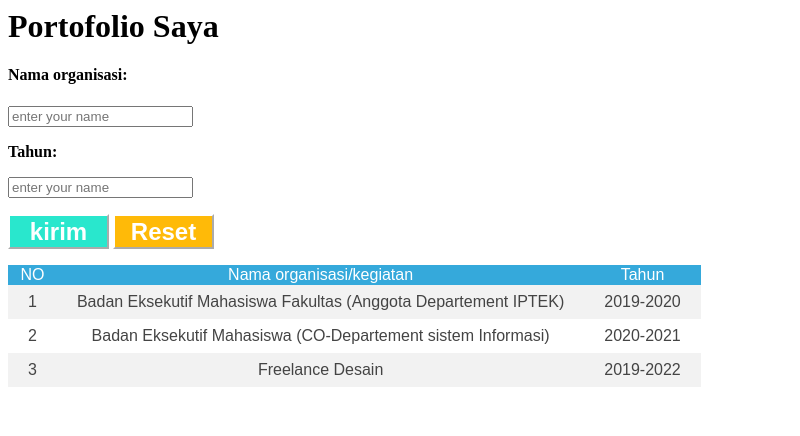
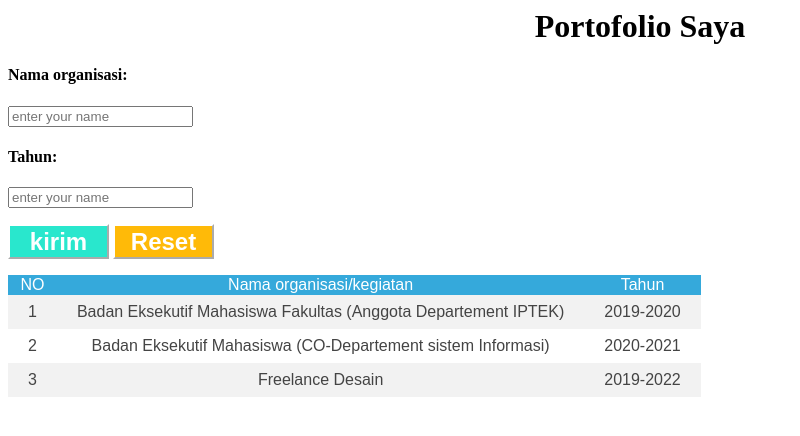
Before and after one commit to Taufiq-Ashari/Taufiq-Ashari.github.io, a plain HTML site: page portofolio.html in a window 1280 px wide. Shown: the whole page, without its empty margins (0-800 px from the left). Drawn offline with Linux system fonts and the light colour scheme.

```diff
--- a/portofolio.css
+++ b/portofolio.css
@@ -1,4 +1,3 @@
-
 
 .masok {
     width: 101px;
--- a/portofolio.html
+++ b/portofolio.html
@@ -1,17 +1,17 @@
 <html>
     <head>
-        <title> kelompok </title>
-
+        <title> portofolio </title>
         <link rel="stylesheet" type="text/css" href="portofolio.css">
         <style>table, th, td{border: 1px px solid;</style>
     </head>
     <body>
-        <h1>Portofolio Saya</h1>
+
+        <h1> <center> Portofolio Saya</center></h1>
         <form>
             <p>
-            <p> <h4>Nama organisasi:<h4></p>
+            <p><h4>Nama organisasi:</h4></p>
             <input type="text"nama="Nama" placeholder="enter your name">
-            <p>Tahun:</p>
+            <p><h4>Tahun:</h4></p>
             <input type="text" nama="Nama" placeholder="enter your name">
 
 <p></p>
@@ -30,9 +30,9 @@
                 </tr>
 
                 <tr>
-                    <td>1</td>
-                    <td>Badan Eksekutif Mahasiswa Fakultas (Anggota Departement IPTEK)</td>
-                    <td>2019-2020</td>
+                      <td>1</td>
+                      <td>Badan Eksekutif Mahasiswa Fakultas (Anggota Departement IPTEK)</td>
+                      <td>2019-2020</td>
 
 
                 </tr>
```
Also changed, not shown: BIODATA_TAUFIQ_ASHARI.html (+3 -0 lines).
